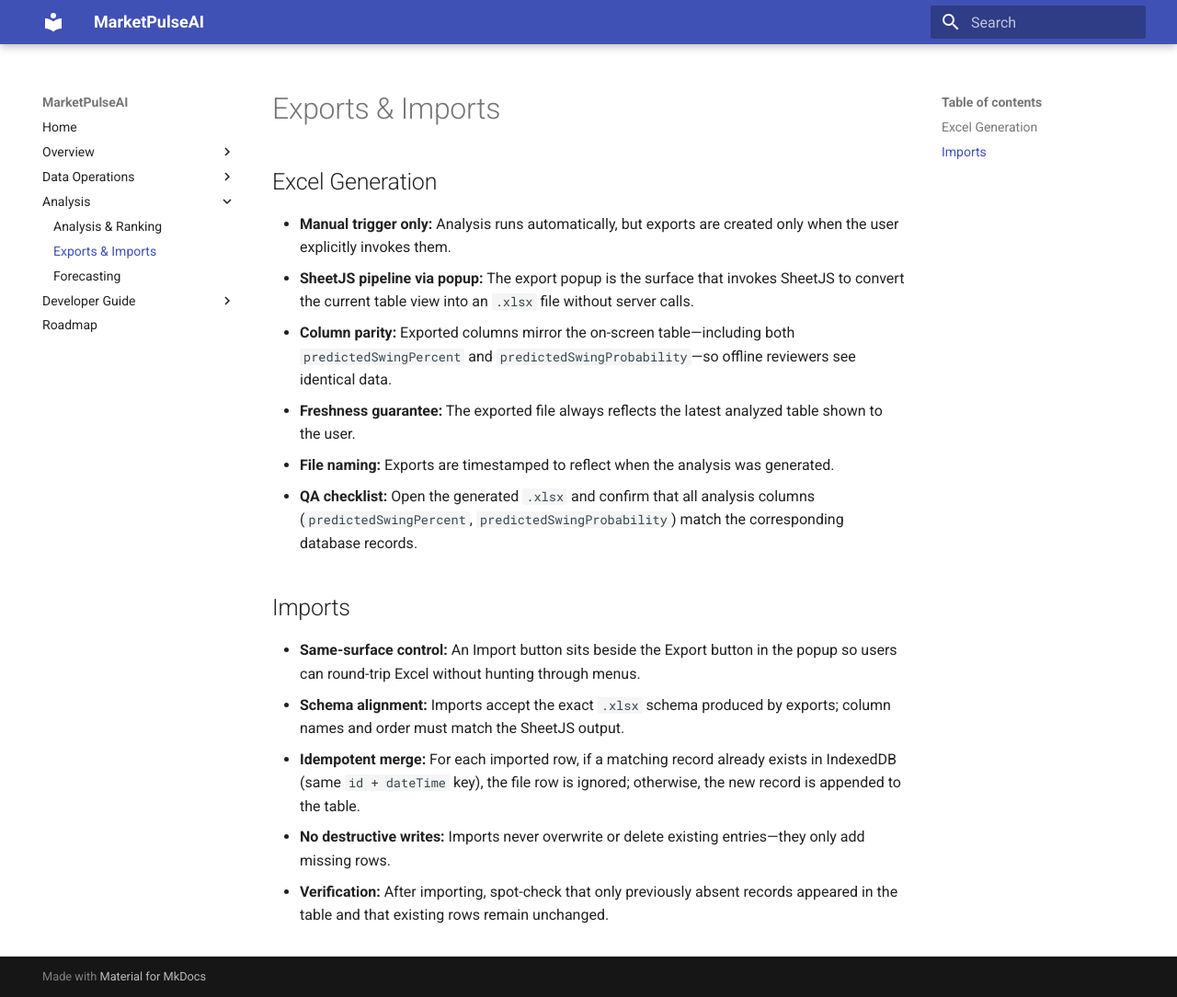
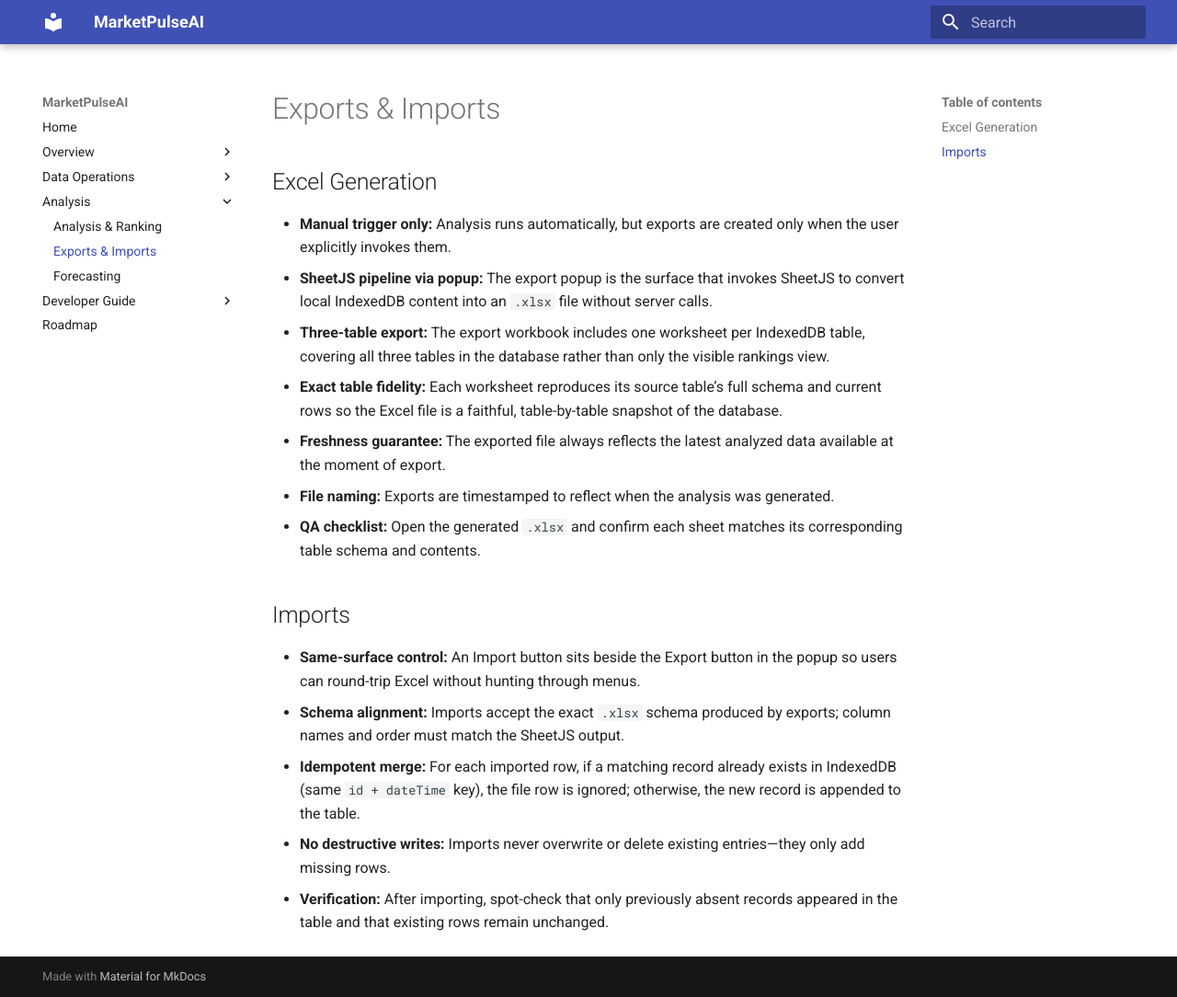
Before and after one commit to shari-ar/MarketPulseAI, an MkDocs documentation site: the page built from docs/exports-imports.md, in a window 1280 px wide and 1084 px high. Shown: the whole window at 92% size. Built offline with MkDocs 1.6.1 and Material for MkDocs 9.7.7, drawn with Linux system fonts in a browser that asks for light colours.

Commit message:
Update export docs for full database workbook

```diff
--- a/docs/exports-imports.md
+++ b/docs/exports-imports.md
@@ -3,11 +3,12 @@
 ## Excel Generation
 
 - **Manual trigger only:** Analysis runs automatically, but exports are created only when the user explicitly invokes them.
-- **SheetJS pipeline via popup:** The export popup is the surface that invokes SheetJS to convert the current table view into an `.xlsx` file without server calls.
-- **Column parity:** Exported columns mirror the on-screen table—including both `predictedSwingPercent` and `predictedSwingProbability`—so offline reviewers see identical data.
-- **Freshness guarantee:** The exported file always reflects the latest analyzed table shown to the user.
+- **SheetJS pipeline via popup:** The export popup is the surface that invokes SheetJS to convert local IndexedDB content into an `.xlsx` file without server calls.
+- **Three-table export:** The export workbook includes one worksheet per IndexedDB table, covering all three tables in the database rather than only the visible rankings view.
+- **Exact table fidelity:** Each worksheet reproduces its source table’s full schema and current rows so the Excel file is a faithful, table-by-table snapshot of the database.
+- **Freshness guarantee:** The exported file always reflects the latest analyzed data available at the moment of export.
 - **File naming:** Exports are timestamped to reflect when the analysis was generated.
-- **QA checklist:** Open the generated `.xlsx` and confirm that all analysis columns (`predictedSwingPercent`, `predictedSwingProbability`) match the corresponding database records.
+- **QA checklist:** Open the generated `.xlsx` and confirm each sheet matches its corresponding table schema and contents.
 
 ## Imports
 
```
